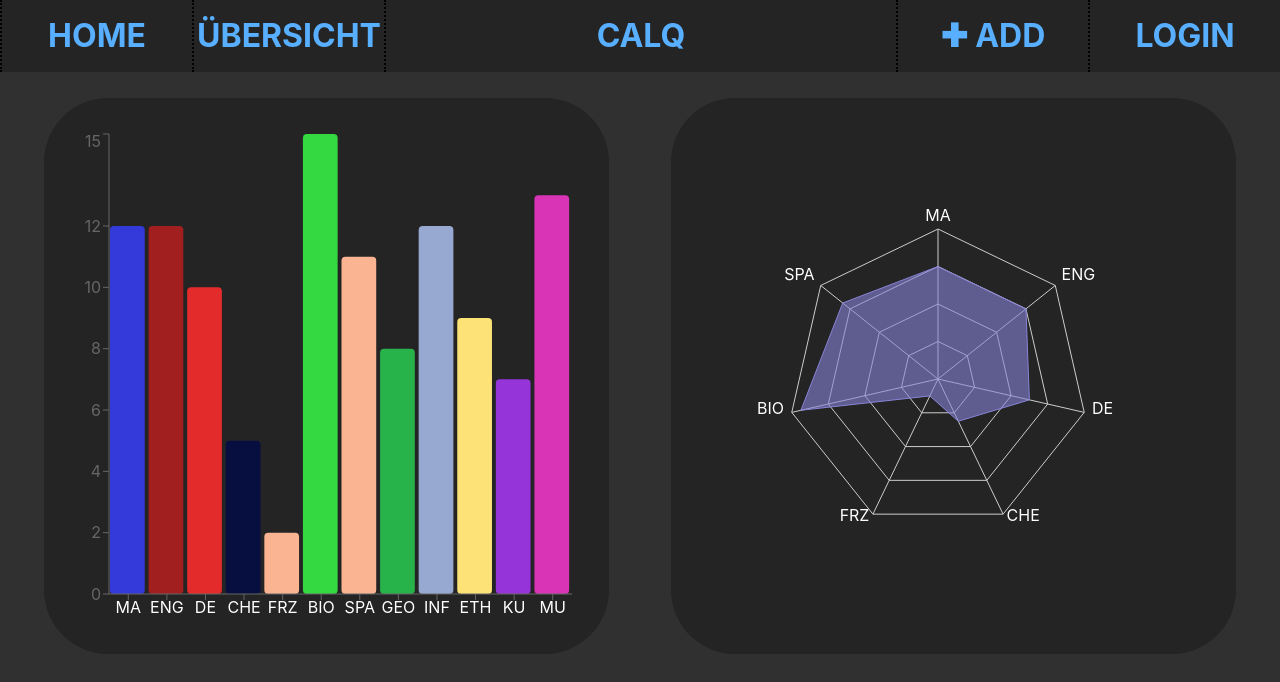
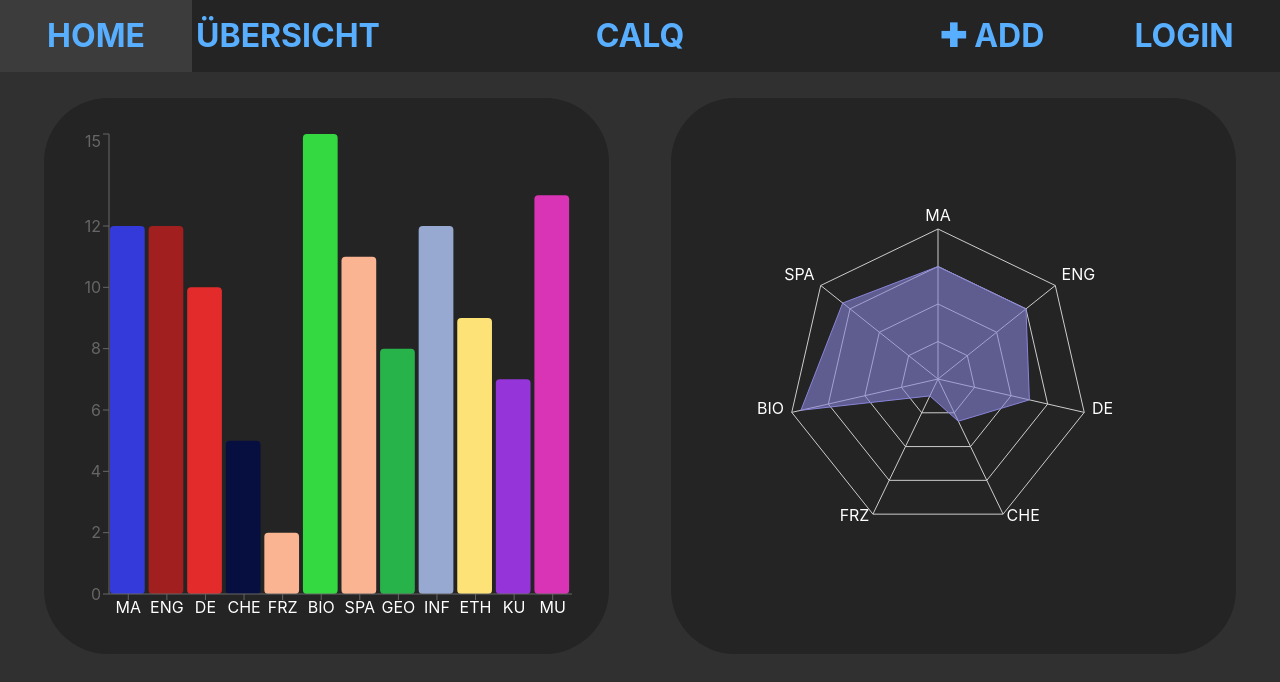
Before and after one commit to AKORA-Studios/calq, a React (Create React App) app: page / in a window 1280 px wide. Shown: the top 682 px of the page. Built offline with nearby package versions, Linux system fonts and the light colour scheme.

Commit message:
Styles added Selected qwq

```diff
--- a/src/Components/PageComponents/Navbar.tsx
+++ b/src/Components/PageComponents/Navbar.tsx
@@ -1,16 +1,28 @@
 import { Component } from "react";
-import { Link } from "react-router-dom";
+import { Link, RouteComponentProps } from "react-router-dom";
 
+interface Props {
+    name?: string
+}
 
-export class Navbar extends Component {
+interface State {
+
+}
+
+export class Navbar extends Component<Props, State> {
+    current(name: string) {
+        if (this.props.name === name) return "selected";
+        return "";
+    }
+
     render() {
         return (
             <header className="navbar" >
-                <Link to="/" className={"navbarButton"} >HOME</Link>
-                <Link to="/overview" className={"navbarButton"} >ÜBERSICHT</Link>
-                <div > CALQ </div>
-                <Link to="/add" className={"navbarButton"} >✚ ADD</Link>
-                <Link to="/login" className={"navbarButton"} >LOGIN</Link>
+                <Link to="/" className={this.current("home")}>HOME</Link>
+                <Link to="/overview" className={this.current("overview")}>ÜBERSICHT</Link>
+                <p> CALQ </p>
+                <Link to="/add" className={this.current("add")}>✚ ADD</Link>
+                <Link to="/login" className={this.current("login")}>LOGIN</Link>
             </header>
         )
     }
--- a/src/Components/PageComponents/Page.tsx
+++ b/src/Components/PageComponents/Page.tsx
@@ -5,6 +5,7 @@ import '../components.css';
 
 interface Props {
     style?: CSSProperties;
+    name?: string;
     isLoading?: boolean;
 }
 
@@ -13,7 +14,7 @@ export class Page extends Component<Props> {
     render() {
         return (
             <div>
-                <Navbar />
+                <Navbar name={this.props.name} />
                 {this.props.isLoading ? <div className="progressAnimation"><LoadingIndicator /></div> : (
                     <main style={this.props.style}>
                         {this.props.children}
--- a/src/Components/SubjectComponent/SubjectChart.tsx
+++ b/src/Components/SubjectComponent/SubjectChart.tsx
@@ -84,6 +84,12 @@ export class SubjectChart extends Component<Props, States> {
                         vertical={false}
                     />
 
+                    <ReferenceLine
+                        y={this.state.avg}
+                        stroke="#ffffff"
+                        opacity={0.6}
+                    />
+
 
                     <Area type="monotone" dataKey="points"
                         stroke={this.props.color}
@@ -94,11 +100,7 @@ export class SubjectChart extends Component<Props, States> {
                         dot={{ stroke: "#ffffff", opacity: 0.2 }}
                     />
 
-                    <ReferenceLine
-                        y={this.state.avg}
-                        stroke={this.props.color}
-                        opacity={0.1}
-                    />
+
                     <XAxis dataKey="name" tick={false} stroke="#ffffff" />
                     <YAxis dataKey="points" domain={[0, 15]} minTickGap={0} tickCount={15} stroke="#ffffff" />
 
--- a/src/Components/components.css
+++ b/src/Components/components.css
@@ -12,11 +12,14 @@ body {
     grid-template-columns: 15% 15% 40% 15% 15%;
 }
 
+
+/* Replaced by Dividers
 .navbar>* {
     border-width: 0 0 0 2px;
     border-color: black;
     border-style: dotted;
 }
+*/
 
 .navbar>* {
     color: #59afff;
@@ -30,14 +33,14 @@ body {
     text-decoration: none;
 }
 
-.activeNavbarButton {
-    color: #ed1313;
+.navbar>a:hover {
+    cursor: pointer;
+    background-color: #ffffff1c;
+    /*border-radius: 0.5rem;*/
 }
 
-.navbarButton:hover {
-    cursor: pointer;
-    background-color: #ffffff1c;
-    border-radius: 0.5rem;
+.selected {
+    background-color: #303030;
 }
 
 
@@ -107,7 +110,6 @@ For Subjects
     font-size: 2vw;
     overflow: hidden;
     margin: 0;
-    margin-top: 0.1vw;
 }
 
 .testDate {
--- a/src/pages/AddPage/index.tsx
+++ b/src/pages/AddPage/index.tsx
@@ -4,7 +4,7 @@ import { Page } from '../../Components';
 export class AddPage extends Component {
     render() {
         return (
-            <Page style={{ display: 'grid', gridTemplateColumns: "50% 50%", marginTop: '5%' }}>
+            <Page name="add" style={{ display: 'grid', gridTemplateColumns: "50% 50%", marginTop: '5%' }}>
                 <div style={{ backgroundColor: '#242424', marginRight: '5%', marginLeft: '5%', borderRadius: '9%' }}>
                     <h1>sdfsdfsdf</h1>
                 </div>
--- a/src/pages/LogInPage/index.tsx
+++ b/src/pages/LogInPage/index.tsx
@@ -4,7 +4,7 @@ import { Page } from '../../Components';
 export class LoginPage extends Component {
     render() {
         return (
-            <Page style={{ display: 'grid', gridTemplateColumns: "50% 50%", marginTop: '5%', color: 'white' }}>
+            <Page name="login" style={{ display: 'grid', gridTemplateColumns: "50% 50%", marginTop: '5%', color: 'white' }}>
                 <div style={{ backgroundColor: '#242424', marginRight: '5%', marginLeft: '5%', borderRadius: '9%' }}>
                     <h1>Elit aliquip esse culpa do labore mollit aute commodo aute aute cillum ut enim.</h1>
                 </div>
--- a/src/pages/MainPage/index.tsx
+++ b/src/pages/MainPage/index.tsx
@@ -4,7 +4,7 @@ import { Page, RadialChartAll, SubejctBarChartAll } from '../../Components';
 export class MainPage extends Component {
     render() {
         return (
-            <Page style={{ display: 'grid', gridTemplateColumns: "50% 50%" }}>
+            <Page name="home" style={{ display: 'grid', gridTemplateColumns: "50% 50%" }}>
                 <SubejctBarChartAll />
                 <RadialChartAll />
             </Page>
--- a/src/pages/OverviewPage/index.tsx
+++ b/src/pages/OverviewPage/index.tsx
@@ -16,6 +16,7 @@ export class OverviewPage extends Component<{}, States> {
         console.log(this.state)
         getSubjects().then((json) => {
             this.setState({
+                loading: false,
                 data: json
             })
         })
@@ -23,7 +24,7 @@ export class OverviewPage extends Component<{}, States> {
 
     render() {
         return (
-            <Page isLoading={this.state.loading}>
+            <Page isLoading={this.state.loading} name="overview">
                 {(this.state.data.map(sub =>
                     <SubjectView key={sub.id}
                         name={sub.name} color={sub.color} tests={sub.tests} id={sub.id} />
```
